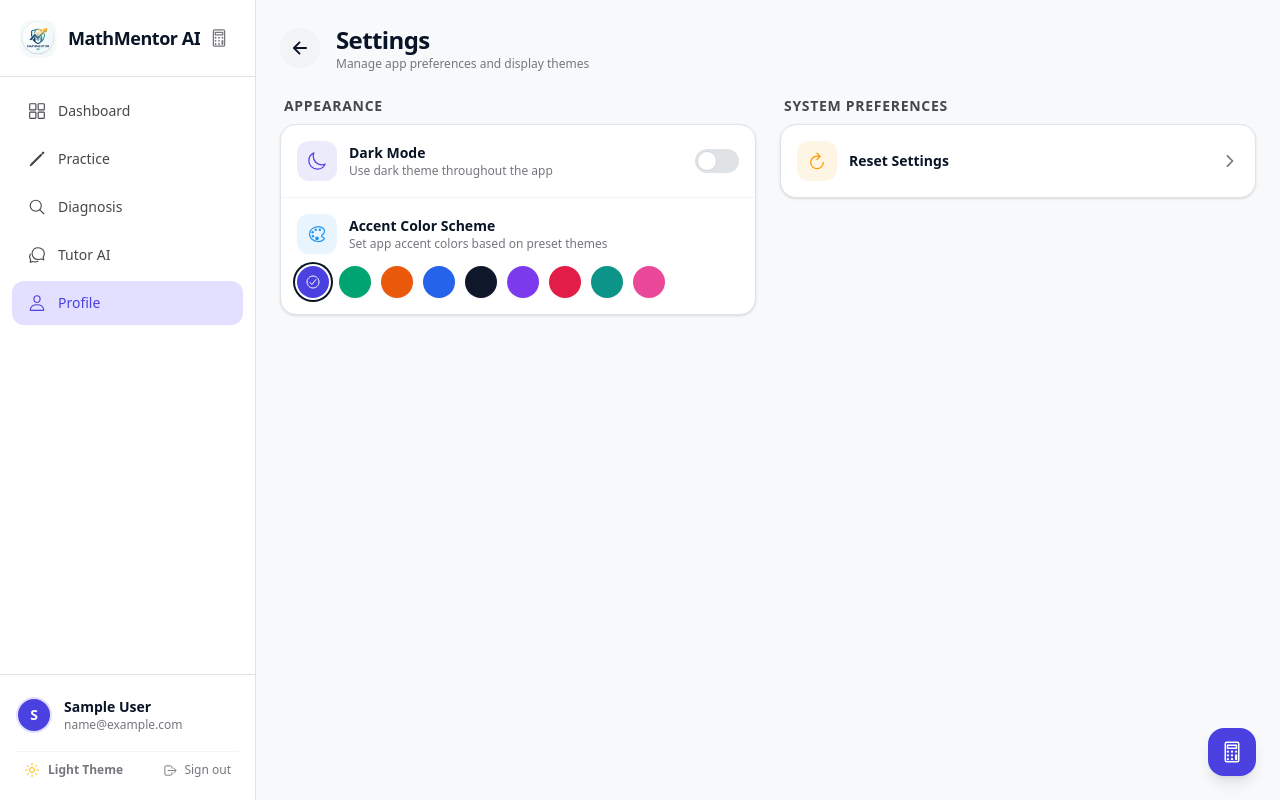
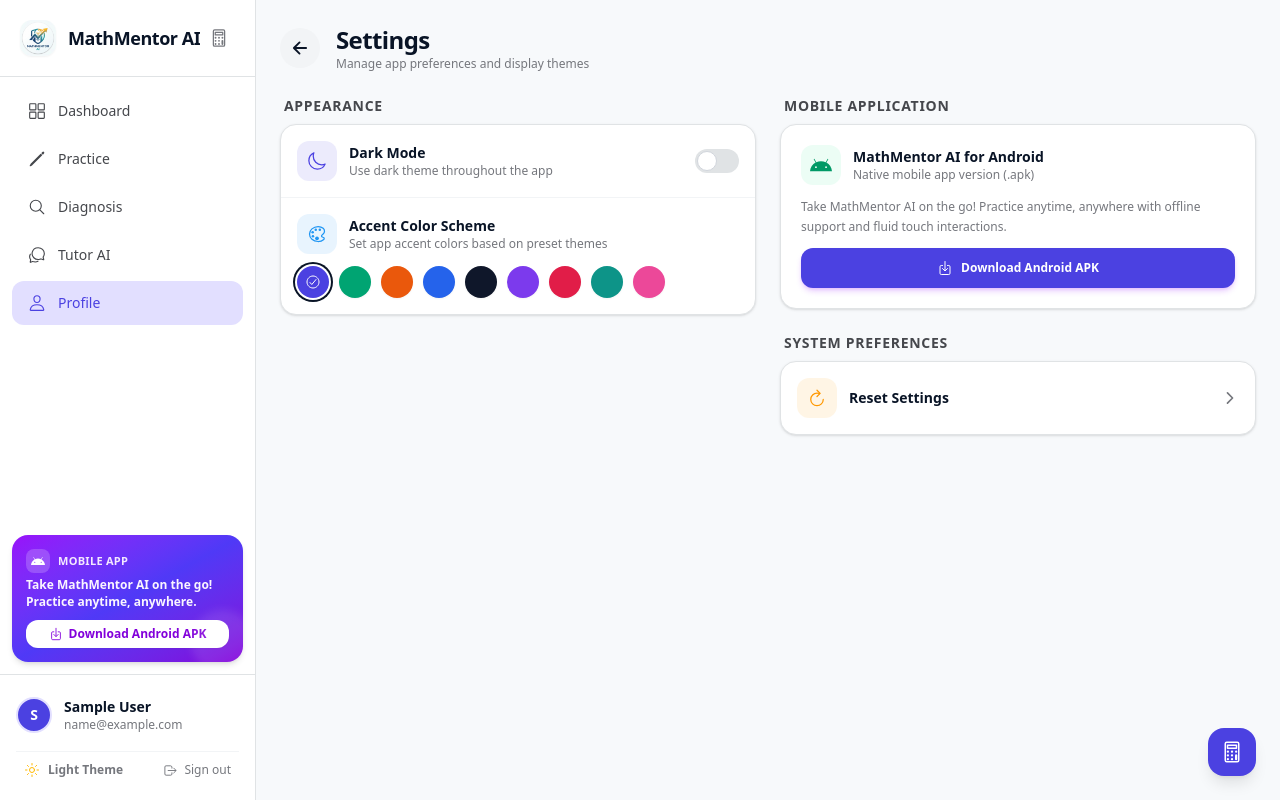
Before and after one commit to ch1llysauce/MathMentor-AI, a React (Vite) app in the folder web/: page /profile/settings in a window 1280 px wide. Built offline with nearby package versions, Linux system fonts and the light colour scheme; no server answers; sample sign-in values are in the browser's storage.

Commit message:
feat: implement settings page with theme customization and app preferences alongside navigation layout

```diff
--- a/web/src/components/AppLayout.jsx
+++ b/web/src/components/AppLayout.jsx
@@ -5,6 +5,7 @@ import {
   IoChatbubblesOutline, IoPersonOutline, IoLogOutOutline,
   IoMenuOutline, IoCloseOutline, IoCalculatorOutline,
   IoMoonOutline, IoSunnyOutline, IoWarningOutline,
+  IoLogoAndroid, IoDownloadOutline,
 } from 'react-icons/io5';
 import { useAuth } from '../context/AuthContext';
 import { useTheme } from '../context/ThemeContext';
@@ -105,6 +106,28 @@ export default function AppLayout() {
           </NavLink>
         ))}
       </nav>
+
+      {/* Mobile App Download Card */}
+      <div className="mx-3 mb-3 p-3.5 rounded-2xl bg-gradient-to-br from-purple-600 via-indigo-600 to-purple-700 text-white shadow-md relative overflow-hidden group">
+        <div className="absolute -right-3 -bottom-3 w-16 h-16 bg-white/10 rounded-full blur-xs pointer-events-none" />
+        <div className="flex items-center gap-2 mb-1">
+          <div className="w-6 h-6 rounded-lg bg-white/20 backdrop-blur-xs flex items-center justify-center text-white shrink-0">
+            <IoLogoAndroid size={14} />
+          </div>
+          <span className="text-[11px] font-black tracking-wide uppercase text-purple-100">Mobile App</span>
+        </div>
+        <p className="text-xs font-semibold leading-snug mb-2.5 text-purple-50">
+          Take MathMentor AI on the go! Practice anytime, anywhere.
+        </p>
+        <a
+          href="/mathmentor-ai.apk"
+          download="MathMentor-AI.apk"
+          className="w-full flex items-center justify-center gap-1.5 py-1.5 px-3 rounded-xl bg-white text-purple-700 text-xs font-bold hover:bg-purple-50 transition-all shadow-xs active:scale-98 cursor-pointer"
+        >
+          <IoDownloadOutline size={14} />
+          <span>Download Android APK</span>
+        </a>
+      </div>
 
       {/* User footer */}
       <div className="p-4 border-t border-[#e0e3e5]">
--- a/web/src/pages/profile/Settings.jsx
+++ b/web/src/pages/profile/Settings.jsx
@@ -8,6 +8,8 @@ import {
   IoRefreshOutline,
   IoChevronForwardOutline,
   IoCheckmarkCircleOutline,
+  IoLogoAndroid,
+  IoDownloadOutline,
 } from 'react-icons/io5';
 
 const ACCENT_THEMES = [
@@ -135,8 +137,35 @@ export default function Settings() {
           </div>
         </div>
 
-        {/* Right Column: System Preferences */}
+        {/* Right Column: System Preferences & Mobile App */}
         <div className="space-y-6">
+          {/* Mobile App */}
+          <div>
+            <h2 className="text-sm font-semibold text-[#45474c] uppercase tracking-wider mb-2 ml-1">Mobile Application</h2>
+            <div className="bg-white rounded-2xl shadow-sm border border-[#e0e3e5] p-5 space-y-3">
+              <div className="flex items-center gap-3">
+                <div className="w-10 h-10 rounded-xl bg-emerald-50 text-emerald-600 flex items-center justify-center">
+                  <IoLogoAndroid size={22} />
+                </div>
+                <div>
+                  <p className="text-sm font-bold text-[#091426]">MathMentor AI for Android</p>
+                  <p className="text-xs text-[#75777d]">Native mobile app version (.apk)</p>
+                </div>
+              </div>
+              <p className="text-xs text-[#75777d] leading-relaxed">
+                Take MathMentor AI on the go! Practice anytime, anywhere with offline support and fluid touch interactions.
+              </p>
+              <a
+                href="/mathmentor-ai.apk"
+                download="MathMentor-AI.apk"
+                className="w-full flex items-center justify-center gap-2 py-3 px-4 rounded-xl bg-[#4b41e1] hover:bg-[#3d33d0] text-white text-xs font-bold transition-all shadow-md shadow-purple-600/20 active:scale-98 cursor-pointer"
+              >
+                <IoDownloadOutline size={16} />
+                <span>Download Android APK</span>
+              </a>
+            </div>
+          </div>
+
           {/* System Preferences */}
           <div>
             <h2 className="text-sm font-semibold text-[#45474c] uppercase tracking-wider mb-2 ml-1">System Preferences</h2>
```
